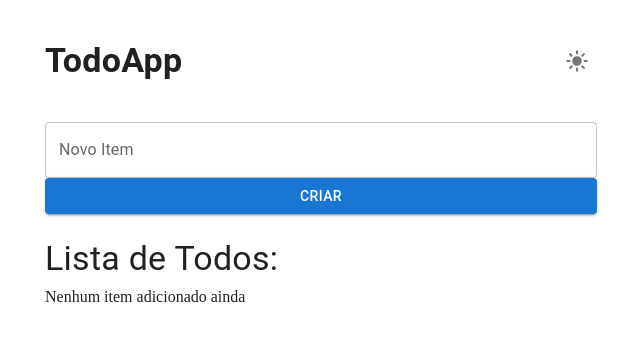
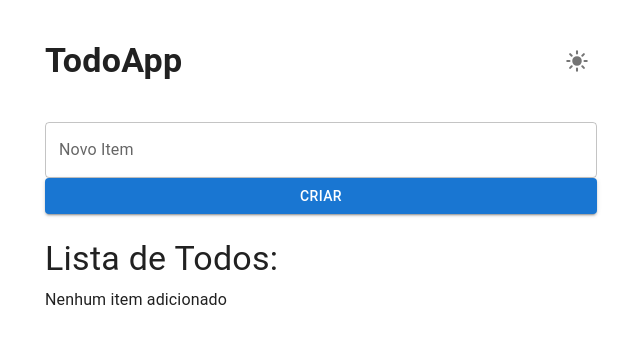
Before and after one commit to ribeiro-dev/react-todo, a React (Vite) app: page / in a window 1280 px wide. Shown: the top 344 px of the page, without its empty margins (319-959 px from the left). Built offline with nearby package versions, Linux system fonts and the light colour scheme; the HTML template or start-up script is replaced by a standard one.

Commit message:
add: typography to list placeholder

```diff
--- a/src/pages/Home/components/TodoList.jsx
+++ b/src/pages/Home/components/TodoList.jsx
@@ -1,4 +1,4 @@
-import { List } from '@mui/material';
+import { List, Typography } from '@mui/material';
 
 import PropTypes from 'prop-types';
 
@@ -8,9 +8,13 @@ export default function TodoList({ todos, toggleTodo, deleteTodo }) {
 
   return (
     <List className="list">
-      {todos.length == 0 && "Nenhum item adicionado ainda"}
-
-      {todos.map(todo => {
+      {todos.length == 0
+        ?
+        <Typography>
+          Nenhum item adicionado
+        </Typography>
+        :
+        todos.map(todo => {
           return (
             <TodoItem
               key={todo.id}
@@ -19,7 +23,8 @@ export default function TodoList({ todos, toggleTodo, deleteTodo }) {
               deleteTodo={deleteTodo}
             />
           )
-      })}
+        })
+      }
     </List >
   )
 }
```
Lines whose indentation alone changed are shown as unchanged.
